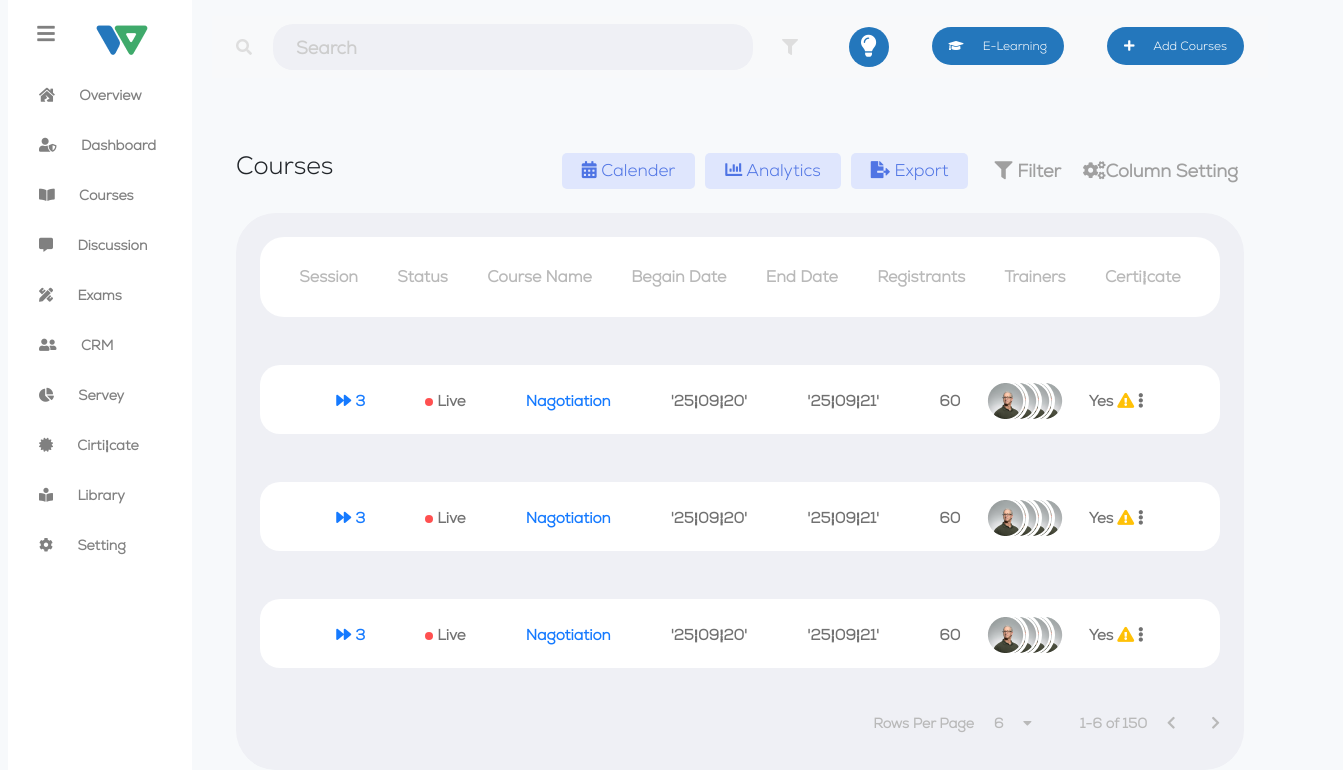
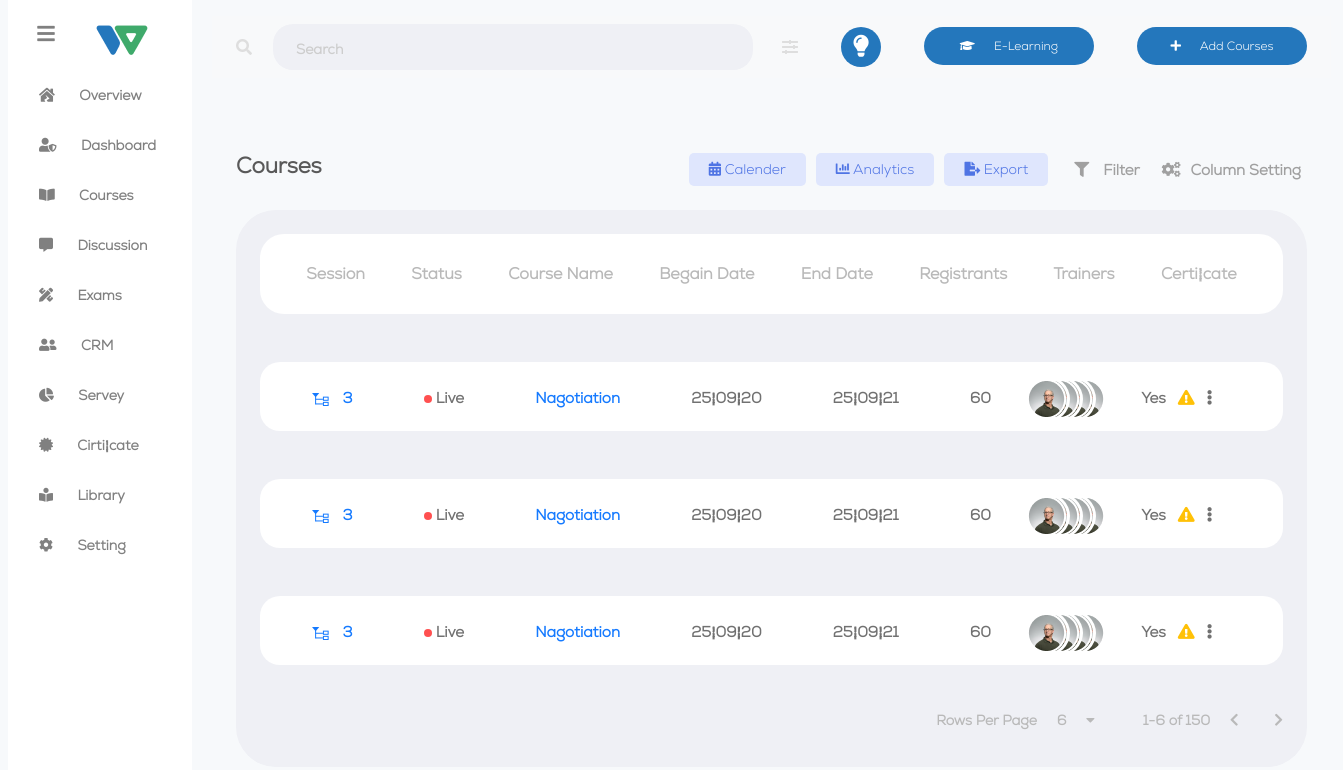
Before and after one commit to nakibulhosen/courses, a React (Create React App) app: page /courses in a window 1280 px wide. Shown: the top 770 px of the page, 1343 px wide, since content can reach past the window. Built offline with nearby package versions, Linux system fonts and the light colour scheme.

Commit message:
Change styles according to feedback

```diff
--- a/src/components/Courses/CourseContents.js
+++ b/src/components/Courses/CourseContents.js
@@ -19,8 +19,8 @@ const CourseContents = () => {
             <div className="row">
                 <div className="col-12">
                     <div className="top-item-container d-flex justify-content-between mb-4">
-                        <h2 style={{fontSize:'25px', lineHeight:'25px'}}>Courses</h2>
-                        <div className="d-flex">
+                        <h2  className='course-page-title'>Courses</h2>
+                        <div className="d-flex course-list-top-button">
                             <button className='light-btn'> <span className="fas fa-calendar-alt"></span> Calender</button>
                             <button className='light-btn'> <span className="fas fa-chart-bar"></span> Analytics</button>
                             <button className='light-btn'> <span className="fas fa-file-export"></span> Export</button>
--- a/src/components/Courses/Courses.css
+++ b/src/components/Courses/Courses.css
@@ -1,6 +1,20 @@
+.course-page-title{
+    font-weight: bold;
+    font-size: 22px;
+    line-height: 25px;
+    color: #595959;
 
+}
+.course-list-top-button button.link-btn {
+    font-size: 15px;
+}
 
-
+.course-list-top-button button.link-btn span {
+    padding-right: 10px;
+}
+.course-list-top-button .light-btn{
+    font-size: 14px;
+}
 
 .course-container{
     background: #EFF0F5;
--- a/src/components/Navbar/Navbar.css
+++ b/src/components/Navbar/Navbar.css
@@ -1,11 +1,11 @@
-form#top-form span.fa-search, form#top-form span.fa-filter{
+form#top-form span.fa-search, form#top-form span.fa-sliders-h{
     color: #DEDEDE;
 
 }
 form#top-form span.fa-search{
     padding-right: 21px;
 }
-form#top-form span.fa-filter{
+form#top-form span.fa-sliders-h{
     padding-left: 21px;
 }
 
@@ -28,7 +28,14 @@ form#top-form input[type="search"] {
 }
 form#top-form input[type="search"]::-webkit-input-placeholder { /* Edge */
     color: #CDCDCD;
+    font-size: 14px;
   }
 ul#right-nav li{
     padding-left: 43px;
 }
+button#e-learning {
+    width: 170px;
+}
+button#add-course {
+    width: 170px;
+}
--- a/src/components/Navbar/Navbar.js
+++ b/src/components/Navbar/Navbar.js
@@ -8,7 +8,7 @@ const Navbar = () => {
                 <form className="d-flex align-items-center" id="top-form">
                    <span className="fas fa-search"></span>
                    <input className="form-control me-2" type="search" placeholder="Search" aria-label="Search" />
-                   <span className="fas fa-filter"></span>
+                   <span className="fas fa-sliders-h"></span>
                 </form>
                 <button className="navbar-toggler" type="button" data-bs-toggle="collapse" data-bs-target="#navbarSupportedContent" aria-controls="navbarSupportedContent" aria-expanded="false" aria-label="Toggle navigation">
                     <span className="navbar-toggler-icon"></span>
@@ -22,7 +22,7 @@ const Navbar = () => {
                             <button className="default-btn" id="e-learning"><span className="fas fa-graduation-cap pe-3"></span> E-Learning</button>
                         </li>
                         <li className="nav-item">
-                            <button className="default-btn"> <span className="fas fa-plus pe-3"></span> Add Courses</button>
+                            <button className="default-btn" id='add-course'> <span className="fas fa-plus pe-3"></span> Add Courses</button>
                         </li>
 
                     </ul>
--- a/src/components/SignleCourse/SingleCourse.js
+++ b/src/components/SignleCourse/SingleCourse.js
@@ -2,6 +2,7 @@ import React from 'react';
 import TrainersImage from '../TrainersImage/TrainersImage';
 import trainer from '../../assets/image/trainer.png';
 import { useHistory } from 'react-router-dom';
+import pointerIcon from '../../assets/image/pointer.svg';
 
 
 const SingleCourse = ({collapseId}) => {
@@ -12,15 +13,15 @@ const SingleCourse = ({collapseId}) => {
     }
     return (
         <div className="course-item-container bg-white px-3 pt-1 mt-5" >
-            <div className="course-top-titles d-flex justify-content-evenly align-items-center cursor-pointer" data-bs-toggle="collapse" data-bs-target={`#${collapseId}`} aria-expanded="false" aria-controls={`${collapseId}`} id="collapse-trigger">
-                <span className='course-top-title primary-color'> <i className="fas fa-forward"></i> 3</span>
+            <div className="course-top-titles d-flex justify-content-around align-items-center cursor-pointer" data-bs-toggle="collapse" data-bs-target={`#${collapseId}`} aria-expanded="false" aria-controls={`${collapseId}`} id="collapse-trigger">
+                <span className='course-top-title primary-color'> <img src={pointerIcon} style={{paddingRight:'10px'}} alt="icon" /> 3</span>
                 <span className='course-top-title '> <span className="dot"></span> Live </span>
                 <span className='course-top-title primary-color cursor-pointer' onClick={gotoSessions}> Nagotiation </span>
-                <span className='course-top-title'> '25/09/20' </span>
-                <span className='course-top-title'> '25/09/21' </span>
+                <span className='course-top-title'> 25/09/20 </span>
+                <span className='course-top-title'> 25/09/21 </span>
                 <span className='course-top-title'> 60 </span>
-                <span className='course-top-title'> <TrainersImage /> </span>
-                <span className='course-top-title'> <span>Yes</span> <i className="fas fa-exclamation-triangle text-warning"></i> <i className="fas fa-ellipsis-v"></i> </span>
+                <div className='course-top-title'> <TrainersImage /> </div>
+                <span className='course-top-title' style={{minWidth:'90px'}}> <span>Yes</span> <i className="fas fa-exclamation-triangle text-warning px-2"></i> <i className="fas fa-ellipsis-v"></i> </span>
             </div>
 
             <div className="course-events mt-4 collapse" id={`${collapseId}`}>
```
Also changed, not shown: src/assets/image/pointer.svg (added).
